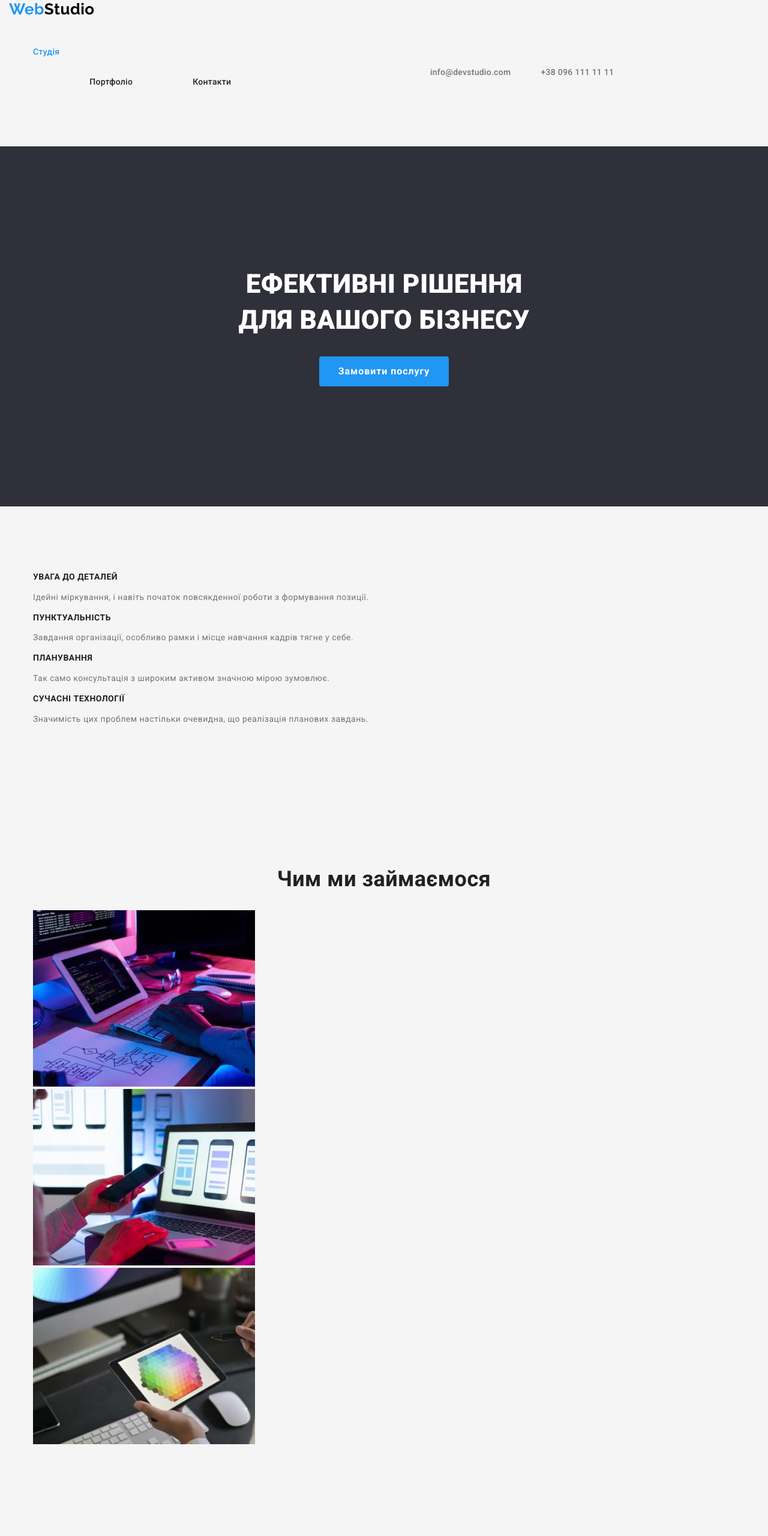
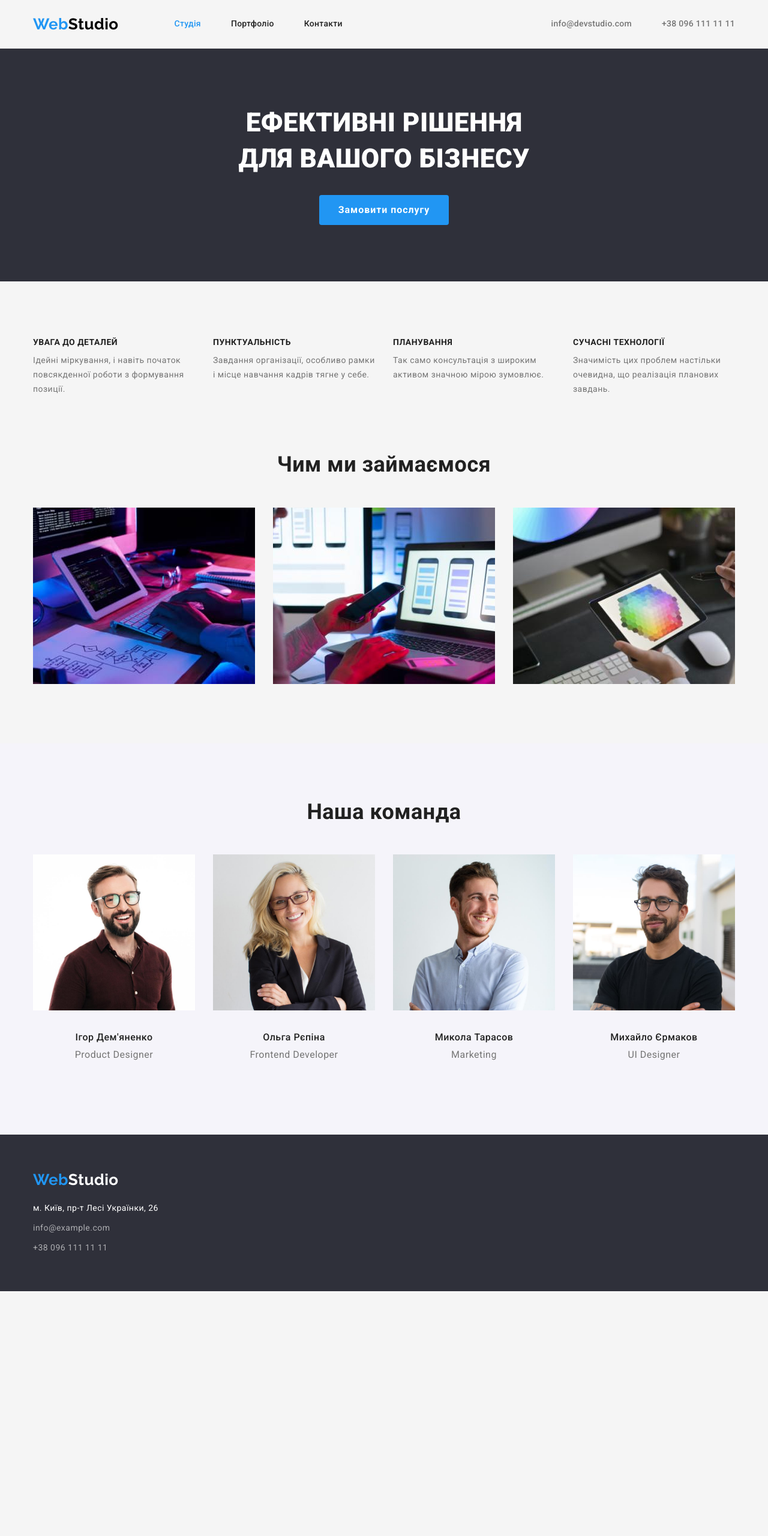
Before and after one commit to ian2024/goit-markup-hw-03, a plain HTML site: page index.html in a window 1280 px wide. Shown: the top 2560 px of the page at 60% size. After the commit the page ends 2152 px from the top, so only its background shows below. Drawn offline with nearby package versions, Linux system fonts and the light colour scheme.

Commit message:
margin done

```diff
--- a/css/style.css
+++ b/css/style.css
@@ -6,6 +6,10 @@
     --primary-black-color: #000000;
     --secondary-dark-color: #2F303A;
     --secondary-white-color: #F5F4FA;
+}
+h1, h2, h3, ul, p {
+    margin: 0;
+    padding: 0;
 }
 
 body {
@@ -20,12 +24,12 @@ body {
     list-style: none;
 }
 
-.section {
+.portfolio {
     padding: 94px 0;
 }
 
 .container {
-width: 1200;
+width: 1200px;
 padding-left: 15px;
 padding-right: 15px;
 margin: 0 auto;
@@ -38,6 +42,12 @@ margin: 0 auto;
 .main-container {
     display: flex;
     align-items: center;
+    justify-content: space-between;
+}
+
+.header-nav {
+display: flex;
+align-items: center;
 }
 
 .logo-web {
@@ -52,11 +62,9 @@ margin: 0 auto;
     text-decoration: none;
 
     margin-right: 93px;
-    padding-top: 24px;
-    padding-bottom: 25px;
 }
 
-footer. .logo-web {
+footer .logo-web {
     display: inline-block;
     margin-bottom: 20px;
     margin-right: 0;
@@ -73,10 +81,12 @@ footer .logo-studio {
 
 .site-nav {
     display: flex;
+    margin: 0;
+    padding: 0;
 }
 
-.site-nav .item + .item {
-    margin: 50px;
+.site-nav .item:not(:last-child) {
+    margin-right: 50px;
 }
 
 .link {
@@ -106,7 +116,8 @@ footer .logo-studio {
 
 .contacts {
     display: flex;
-    margin: auto
+    margin: 0;
+    padding: 0;
 }
 
 .contacts .item + .item {
@@ -176,6 +187,23 @@ footer .logo-studio {
     display: none;
 }
 
+.block .description {
+    display: flex;
+}
+
+.block .item {
+    margin-right: 30px;
+    width: calc((100% - 90px) / 4);
+}
+
+.block .item:last-child {
+    margin-right: 0;
+}
+
+.block .card {
+    padding: 30px 0;
+}
+
 .block .underlist {
     color: var(--title-text-color);
 
@@ -183,6 +211,8 @@ footer .logo-studio {
     font-size: 14px;
     line-height: 1.14;
     text-align: left;
+
+    margin-bottom: 10px;
 }
 
 .block .undertitle {
@@ -190,6 +220,36 @@ footer .logo-studio {
     line-height: 1.71;
 }
 
+.section {
+    padding-top: 94px;
+    padding-bottom: 94px;
+}
+
+.section-reset {
+    padding-bottom: 0;
+}
+
+.section-r
+
+.block-work {
+    vertical-align: top;
+    text-align: center;
+}
+
+.block-work .block-work-list {
+    display: flex;
+}
+.block-work .item {
+    margin-right: 30px;
+    width: calc((100% - 60px) / 3);
+}
+
+.block-work .item:last-child {
+margin-right: 0;
+}
+.team-block {
+    background-color: var(--secondary-white-color);
+}
 .block-work .headline, .team-block .headline {
     color: var(--title-text-color);
 
@@ -197,6 +257,8 @@ footer .logo-studio {
     font-size: 36px;
     line-height: 1.16;
     text-align: center;
+
+    margin-bottom: 50px;
 }
 
 .team-block .name {
@@ -205,15 +267,44 @@ footer .logo-studio {
     font-weight: 500;
     font-size: 16px;
     line-height: 1.19;
+
+    margin-bottom: 10px;
+    text-align: center;
 }
 
 .team-block .occupation {
     font-size: 16px;
     line-height: 1.19;
+    margin: 0;
+    text-align: center;
 }
 
+.team-list {
+    display: flex;
+}
+
+.team-block .item {
+    margin-right: 30px;
+    width: 270px;
+    border-radius: 0px 0px 4px 4px ;
+
+}
+
+.team-block .item:last-child {
+margin-right: 0;
+}
+
+.team-block .card {
+    padding: 30px 0;
+}
 footer {
     background-color: var(--secondary-dark-color);
+    padding-top: 60px;
+    padding-bottom: 60px;
+}
+.list-footer:not(:last-child) {
+    margin-bottom: 9px;
+
 }
 
 .link-bottom {
@@ -247,6 +338,16 @@ footer {
     color: var(--accent-color);
 }
 
+.sort {
+    display: flex;
+    justify-content: center;
+    margin-bottom: 50px;
+}
+
+.sort .item {
+    margin-right: 8px;
+}
+
 .sort button {
     color: var(--title-text-color);
     background-color: var(--secondary-white-color);
@@ -257,12 +358,46 @@ footer {
     line-height: 1.62;
     text-align: center;
     cursor: pointer;
+
+    padding: 6px 22px;
+    border: none;
+    border-radius: 4px;
 }
 
 .sort button:hover,
 .sort button:focus {
     background: var(--accent-color);
     color: var(--primary-white-color);
+}
+
+.project-work {
+    display: flex;
+    flex-wrap: wrap;
+}
+
+.project-work .item {
+    margin-right: 30px;
+    margin-bottom: 30px;
+    width: 370px;
+}
+
+.project-work .item:nth-child(3n) {
+    margin-right: 0;
+}
+
+.project-work .item:nth-last-child(-n+3) {
+    margin-bottom: 0;
+}
+
+.project-work img {
+    display: block;
+}
+
+.project-work .galary {
+    padding: 20px 24px;
+    border-left: 1px solid #EEEEEE;
+    border-right: 1px solid #EEEEEE;
+    border-bottom: 1px solid #EEEEEE;
 }
 
 .project-work a {
--- a/index.html
+++ b/index.html
@@ -17,7 +17,7 @@
   <body>
     <header class="page">
      <div class="container main-container">
-        <nav>
+        <nav class="header-nav">
           <a href="./index.html" class="logo-web">Web<span class="logo-studio">Studio</span></a>
           <ul class="site-nav list">
             <li class="item"><a href="./index.html" class="link current">Студія</a></li>
@@ -33,13 +33,15 @@
          </header>
     <main>
       <section class="hero section">
+        <div class="container">
         <h1 class="module-hero">Ефективні рішення <br />для вашого бізнесу</h1>
         <button type="button" class="module-title">Замовити послугу</button>
+        </div>
       </section>
-      <section class="block section">
+      <section class="block section section-reset">
         <div class="container">
         <h2 class="hidden-block">Особливості роботи</h2>
-        <ul class="list">
+        <ul class="list description">
           <li class="item">
             <h3 class="underlist">УВАГА ДО ДЕТАЛЕЙ</h3>
             <p class="undertitle">
@@ -70,8 +72,7 @@
       <section class="block-work section">
         <div class="container">
         <h2 class="headline">Чим ми займаємося</h2>
-
-        <ul class="list">
+        <ul class="list block-work-list">
           <li class="item">
             <img src="./images/typing.jpg" alt="приклад роботи1" width="370" />
           </li>
@@ -86,26 +87,34 @@
       <section class="team-block section">
         <div class="container ">
         <h2 class="headline">Наша команда</h2>
-        <ul class="list">
+        <ul class="list team-list">
           <li class="item">
             <img src="./images/firstman.jpg" alt="Product Designer" width="270" />
+            <div class="card">
             <h3 class="name">Ігор Дем'яненко</h3>
             <p class="occupation">Product Designer</p>
+            </div>
           </li>
           <li class="item">
             <img src="./images/girl.jpg" alt="Frontend Developer" width="270" />
+            <div class="card">
             <h3 class="name">Ольга Рєпіна</h3>
             <p class="occupation">Frontend Developer</p>
+            </div>
           </li>
           <li class="item">
             <img src="./images/secondman.jpg" alt="Marketing" width="270" />
+            <div class="card">
             <h3 class="name">Микола Тарасов</h3>
             <p class="occupation">Marketing</p>
+            </div>
           </li>
           <li class="item">
             <img src="./images/thirdman.jpg" alt="UI Designer" width="270" />
+            <div class="card">
             <h3 class="name">Михайло Єрмаков</h3>
             <p class="occupation">UI Designer</p>
+            </div>
           </li>
         </ul>
         </div>
@@ -116,7 +125,7 @@
       <a href="./index.html" class="logo-web">Web<span class="logo-studio">Studio</span></a>
       <address>
         <ul class="list">
-          <li>
+          <li class="list-footer">
             <a
               href="https://goo.gl/maps/FgoHREFZoCHaMx2k9"
               target="_blank"
@@ -125,10 +134,10 @@
               >м. Київ, пр-т Лесі Українки, 26</a
             >
           </li>
-          <li>
+          <li class="list-footer">
             <a href="mailto:info@example.com" class="link-bottom">info@example.com</a>
           </li>
-          <li><a href="tel:+380961111111" class="link-bottom">+38 096 111 11 11</a></li>
+          <li class="list-footer"><a href="tel:+380961111111" class="link-bottom">+38 096 111 11 11</a></li>
         </ul>
       </address>
       </div>
```
Also changed, not shown: portfolio.html (+55 -32 lines).
